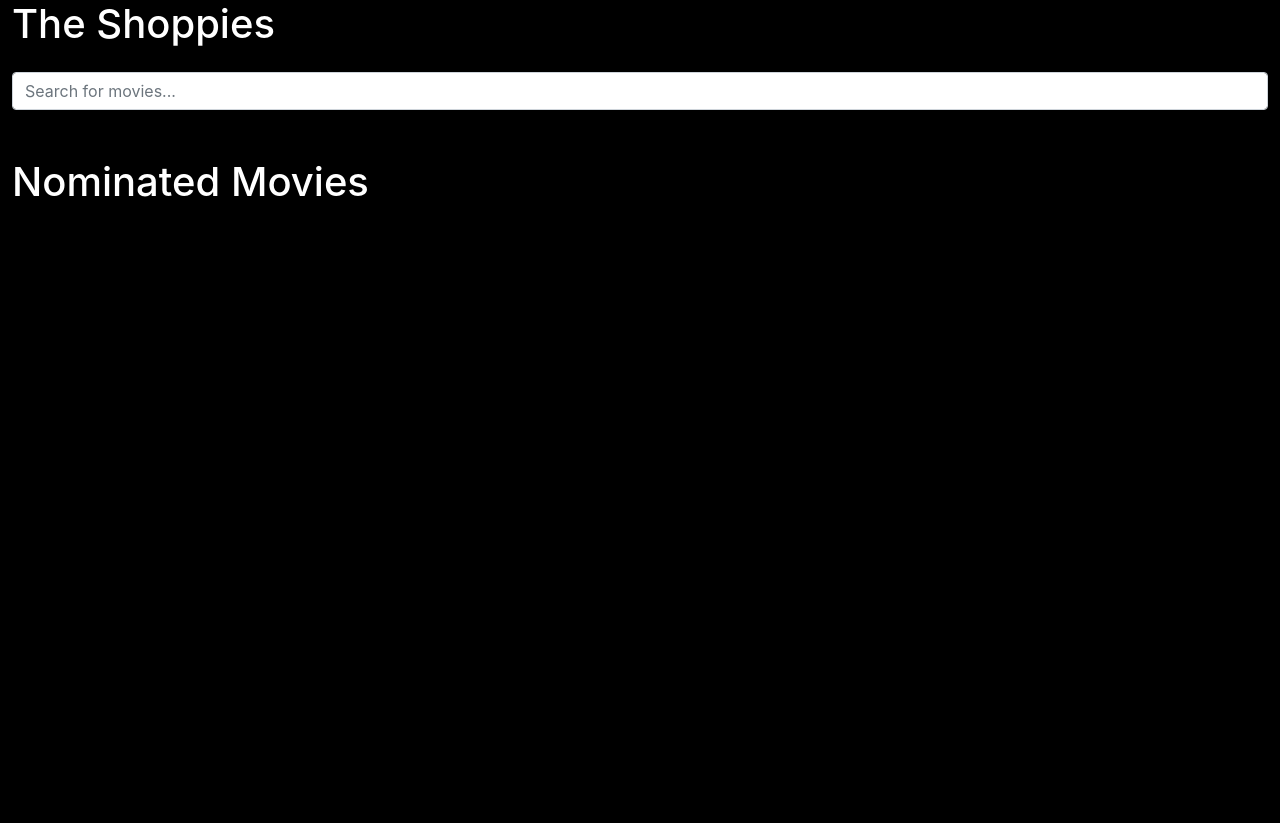
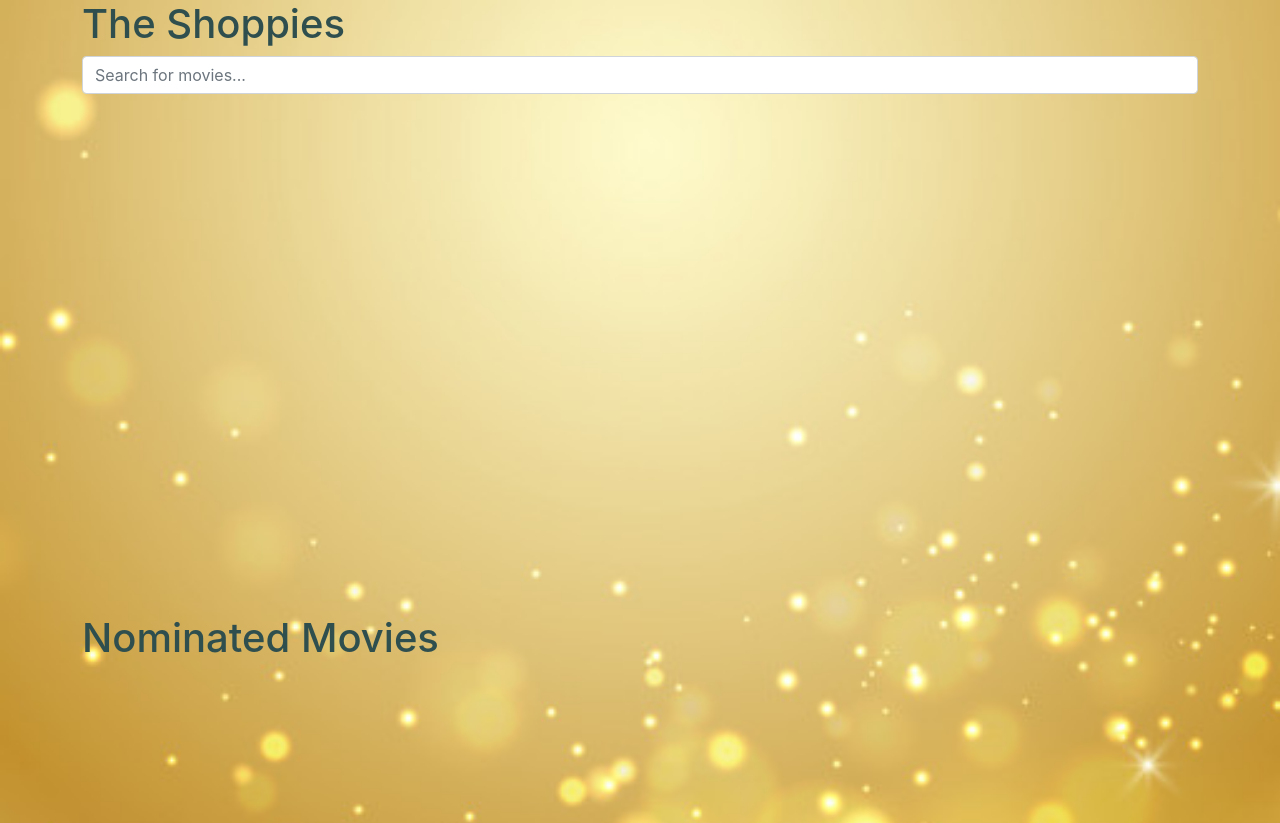
Before and after one commit to catherinebshaw/Shoppie-Challenge, a React (Create React App) app: page / in a window 1280 px wide. Shown: the top 823 px of the page. Before the commit the page ends 800 px from the top, so only its background shows below. Built offline with nearby package versions, Linux system fonts and the light colour scheme; no server answers.

Commit message:
format with scroll container and overlay

```diff
--- a/src/App.css
+++ b/src/App.css
@@ -1,33 +1,63 @@
 body {
 
-  background: black;
-  color: #ffffff;
+  background-image: url('./Components/images/Background2.jpeg');
+  background-repeat: no-repeat;
+  background-size:cover;
+  color:darkslategrey;
+
 }
-.App >.row {
+
+#searchBar{
+  display:flex;
+}
+
+
+#nominatedBar{
+  display:flex;
+}
+/* .App >.row {
   overflow-x: auto;
   flex-wrap: nowrap;
+} */
+
+#scroll{
+  overflow: scroll;
+  border-radius: 3px;
+  background: inherit;
+  width: 100%;
+  height: 500px;
+  margin-top:20px;
 }
-.image-container {
+
+#moviePoster {
   position: relative;
   transition: transform 0.2s;
 }
 
-.image-container:hover {
+#moviePoster:hover {
   cursor:pointer;
   transform: scale(1.1);
 }
-.image-container:hover .overlay{
+#moviePoster:hover .overlay{
   opacity:1;
 }
 
 .overlay{
   position: absolute;
-background: rgba(0, 0, 0, 0.8);
+  background: darkslategray;
   width: 100%;
   transition: 0.5s ease;
+  color: gold;
   opacity: 0;
   bottom: 0;
   font-size: 20px;
   padding: 20px;
   text-align: center;
 }
+.centered {
+  position: absolute;
+  top: 50%;
+  left: 50%;
+  transform: translate(-50%, -50%);
+  height: 75px
+}
--- a/src/App.js
+++ b/src/App.js
@@ -58,21 +58,29 @@ function App() {
 
 
   return (
-    <div className="container-fluid App">
+    <>
+    <div className="container fluid">
         <Heading heading="The Shoppies"/>
-      <div className="row d-flex align-items-center mt-4 mb-4">
+      <div className="row" id="searchBar">
         <Search searchValue={searchValue} setSearchValue={setSearchValue}/>
       </div>
-      <div className="row">
+    </div>
+    <div className="container" id="scroll">
+      <div className="row row-cols-1 row-cols-md-3 g-2 gx-3" id="results">
             <SearchResults
               movies={movies}
               addToNominatedList={Nominate}
-        handleNominationClick={nominateMovie}/>
+              handleNominationClick={nominateMovie}
+              />
         </div>
-      <div className="row d-flex align-items-center mt-4 mb-4">
+    </div>
+    <div className="container">
+        <div className="row " id="nominatedBar">
           <Heading heading="Nominated Movies"/>
         </div>
-      <div className='row'>
+    </div>
+    <div className="container" id="scroll">
+      <div className='row row-cols-1 row-cols-md-3 g-2 gx-3' id="results">
           <SearchResults
             movies={nominatedMovies}
             addToNominatedList={RemoveNomination}
@@ -80,6 +88,7 @@ function App() {
             />
         </div>
       </div>
+    </>
   );
 }
 
--- a/src/Components/Search/index.js
+++ b/src/Components/Search/index.js
@@ -1,4 +1,5 @@
 import React from 'react';
+import "./style.css"
 
 function Search(props){
     return(
--- a/src/Components/SearchResults/index.js
+++ b/src/Components/SearchResults/index.js
@@ -1,19 +1,24 @@
 import React from "react";
+import "./style.css"
 
-function searchResults(props){
+function searchResults(props) {
     const AddToNominatedList = props.addToNominatedList;
-    return(
+    return (
         <>
-        {props.movies.map((movie,index) => (
-            <div className="image-container d-flex justify-content-start m-3">
-                <img src={movie.Poster} alt={movie.Title}/>
-                <div
-                onClick={() =>props.handleNominationClick(movie)}
-                className='overlay d-flex align-items-center justify-content-center'>
-                <AddToNominatedList/>
+            {props.movies.map((movie, index) => (
+                <div classname="col">
+                    <div key={movie.imdbID} className="image-container" id="moviePoster">
+                        <img src={movie.Poster} alt={movie.Title} className="image" />
+                        <p id="year">({movie.Year})</p>
+                        <div
+                            onClick={() => props.handleNominationClick(movie)}
+                            className='overlay centered'>
+                            <AddToNominatedList />
+                        </div>
+                    </div>
                 </div>
-            </div>
-        ))}
+            ))}
+
         </>
     );
 };
--- a/src/Components/SearchResults/style.css
+++ b/src/Components/SearchResults/style.css
@@ -0,0 +1,21 @@
+.image-container{
+    max-width: 18rem;
+    height: auto;
+    margin: 3px;
+    border: none;
+    background: transparent;
+}
+#image{
+    max-width: 90%;
+}
+#moviePoster {
+    max-width: 18rem;
+    height: auto;
+}
+
+#year {
+    color: darkslategray;
+    background: none;
+    text-align: center;
+    font-weight: bold;
+}
```
Also changed, not shown: src/Components/images/Background2.jpeg (added), src/Components/images/Winner.jpeg (added). Lines whose indentation alone changed are shown as unchanged.
